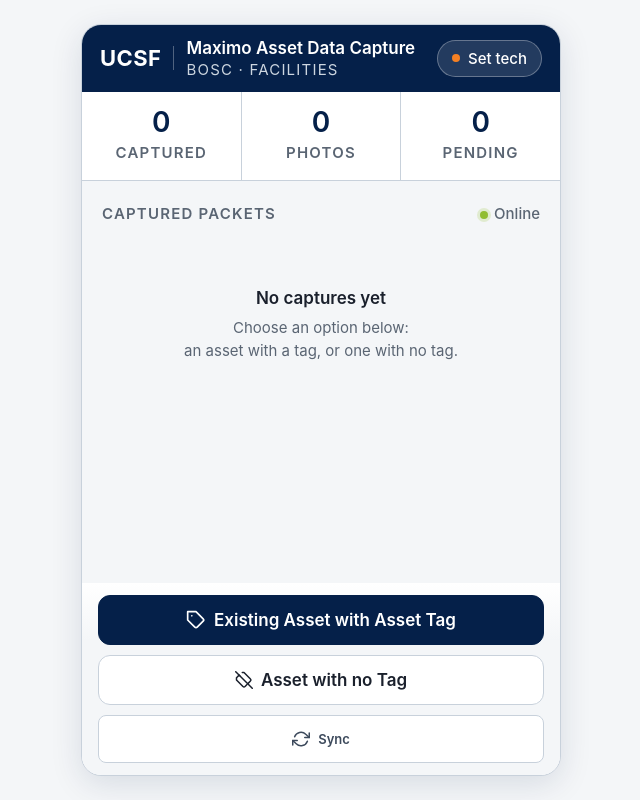
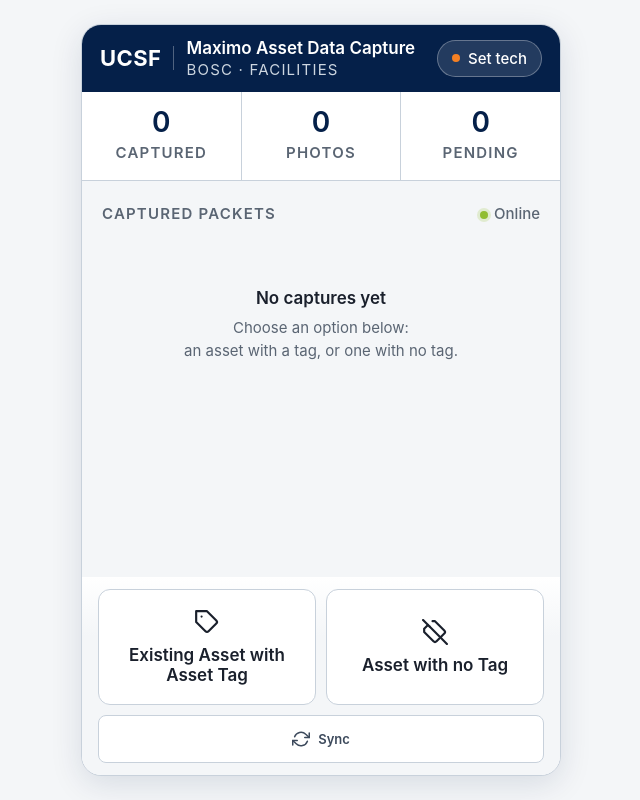
Before and after one commit to rghosh1208/Asset-Data-Capture, a Next.js app: page / in a window 1280 px wide. Shown: the whole page, without its empty margins (319-959 px from the left). Built offline with nearby package versions, Linux system fonts and the light colour scheme.

Commit message:
Home: equal side-by-side option cards, drop primary highlight

```diff
--- a/app/globals.css
+++ b/app/globals.css
@@ -320,6 +320,30 @@ button, a { font-family: inherit; }
 }
 .action-bar-stack { flex-direction: column; }
 .btn-block { width: 100%; flex: none; }
+
+/* ---- Two equal option cards (tagged / no tag) ---- */
+.option-grid {
+  display: grid;
+  grid-template-columns: 1fr 1fr;
+  gap: 10px;
+}
+.option-card {
+  display: flex; flex-direction: column;
+  align-items: center; justify-content: center;
+  gap: 10px; text-align: center;
+  padding: 18px 12px; min-height: 116px;
+  border: 1px solid var(--border);
+  border-radius: var(--radius);
+  background: var(--bg-elev);
+  color: var(--text);
+  font-family: inherit; font-weight: 600; font-size: var(--fs-lg);
+  line-height: 1.2;
+  cursor: pointer;
+  transition: transform 0.05s, border-color 0.15s;
+}
+.option-card:active { transform: scale(0.98); }
+.option-card:hover { border-color: var(--ucsf-teal); color: var(--ucsf-teal-2); }
+.option-card svg { width: 26px; height: 26px; flex: none; }
 .btn {
   border: 1px solid var(--border);
   background: var(--bg-elev);
--- a/app/page.tsx
+++ b/app/page.tsx
@@ -545,12 +545,16 @@ export default function CapturePage() {
 
           <div className="action-bar" role="region" aria-label="Actions">
             <div className="action-bar-inner action-bar-stack">
-              <button className="btn btn-primary btn-block" onClick={() => startNewPacket(false)} aria-label="Capture an existing asset that has a UCSF asset tag">
-                <TagIcon /> Existing Asset with Asset Tag
-              </button>
-              <button className="btn btn-secondary btn-block" onClick={() => startNewPacket(true)} aria-label="Capture an asset that has no tag">
-                <TagOffIcon /> Asset with no Tag
-              </button>
+              <div className="option-grid">
+                <button className="option-card" onClick={() => startNewPacket(false)} aria-label="Capture an existing asset that has a UCSF asset tag">
+                  <TagIcon />
+                  <span>Existing Asset with Asset Tag</span>
+                </button>
+                <button className="option-card" onClick={() => startNewPacket(true)} aria-label="Capture an asset that has no tag">
+                  <TagOffIcon />
+                  <span>Asset with no Tag</span>
+                </button>
+              </div>
               <button className="btn btn-ghost btn-block sm" onClick={syncNow} aria-label="Sync pending packets to server">
                 <SyncIcon /> Sync{stats.pending ? ` · ${stats.pending} pending` : ''}
               </button>
--- a/public/sw.js
+++ b/public/sw.js
@@ -4,7 +4,7 @@
 // fall back to cache. Photo uploads go through normal fetch — when
 // offline they fail and the queue retries.
 
-const CACHE_NAME = 'asset-capture-v9';
+const CACHE_NAME = 'asset-capture-v10';
 const APP_SHELL = ['/', '/manifest.webmanifest'];
 
 self.addEventListener('install', (event) => {
```
